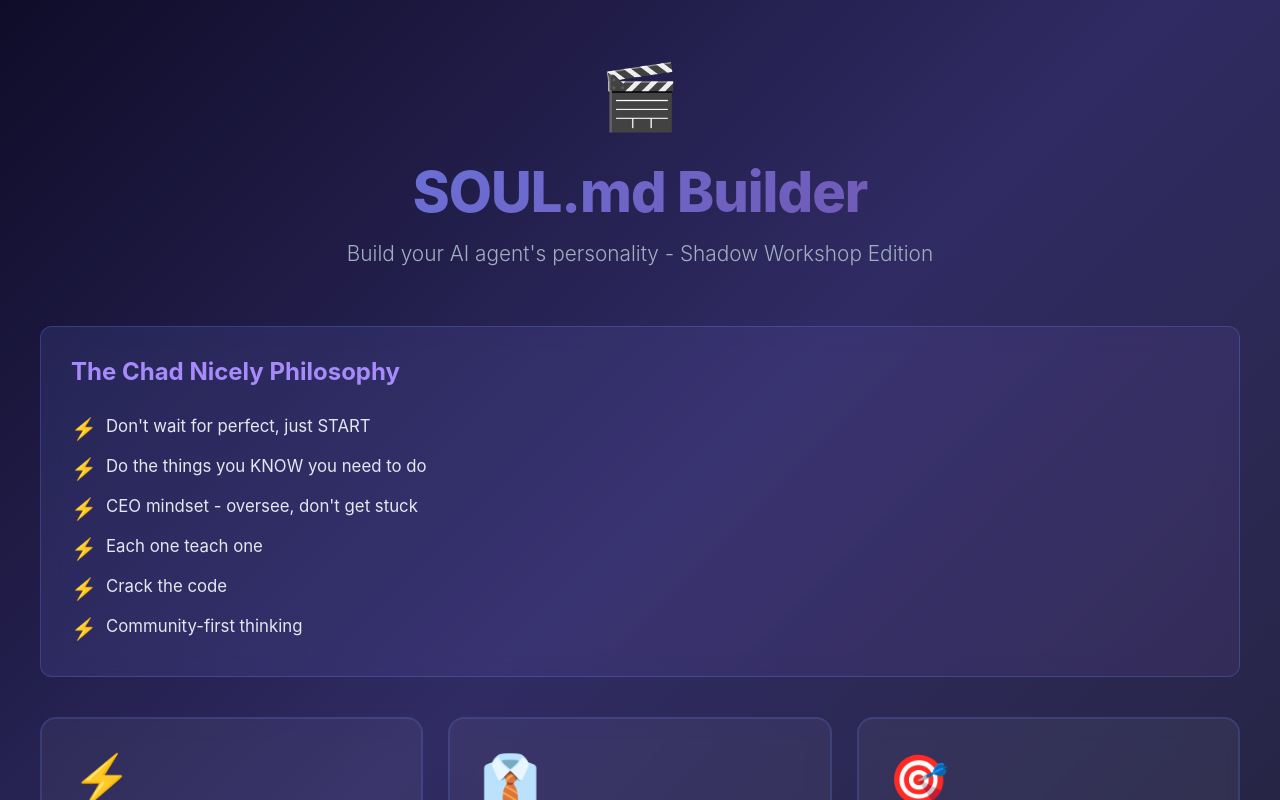
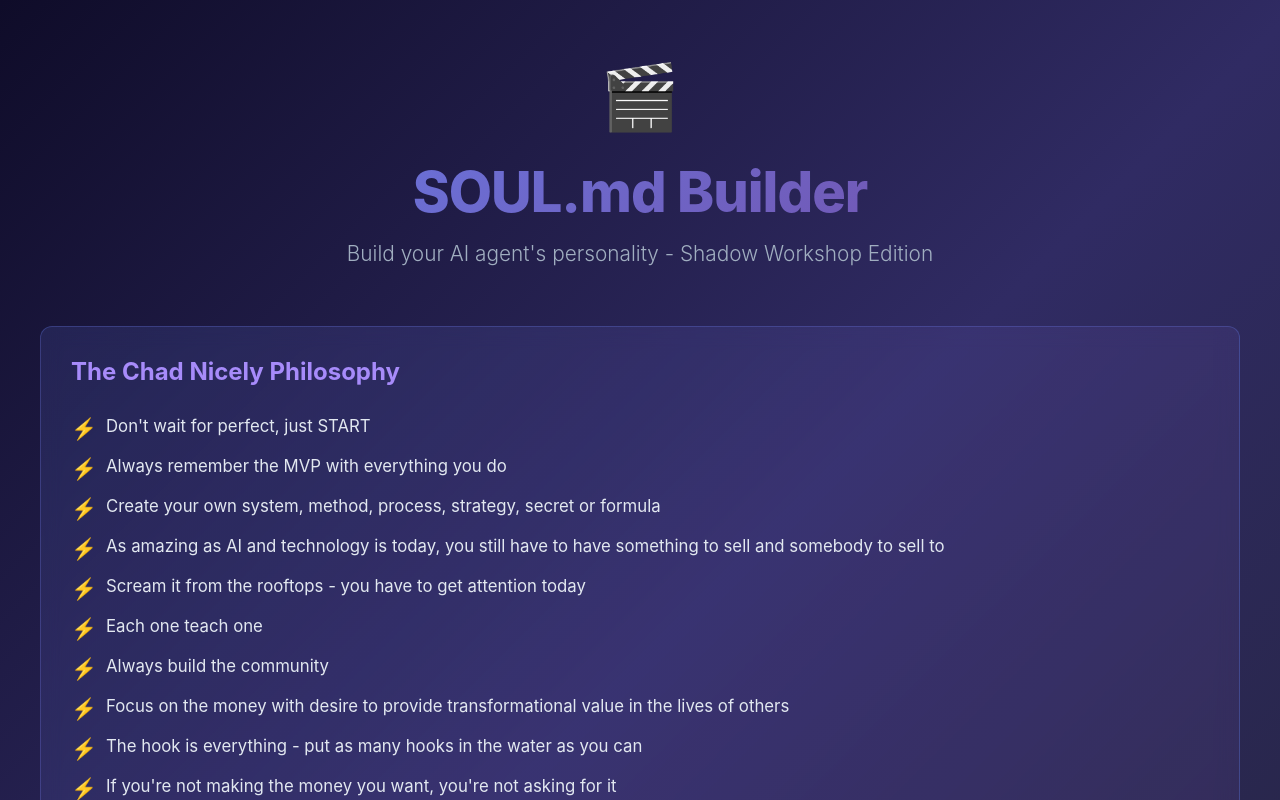
Before and after one commit to pacinobot2026/soul-builder, a Next.js app: page / in a window 1280 px wide. Shown: the top 800 px of the page. Built offline with nearby package versions, Linux system fonts and the light colour scheme.

Commit message:
Expanded Chad Nicely Philosophy - added MVP, hooks, money mindset, system creation

```diff
--- a/app/page.js
+++ b/app/page.js
@@ -367,13 +367,20 @@ You have access to someone's life - their messages, files, calendar, maybe their
 
 This AI agent is built on principles from Chad Nicely's Shadow Workshop:
 
-- **AI is both your employee AND your CEO** - It can execute tasks AND oversee your work
-- **Timing is everything** - Right now is an incredible opportunity with AI
-- **Build local communities** - Focus on real people in real places
-- **Build your list** - Email list = asset, always provide value
-- **AI should help you do what you already know you should do** - Stop avoiding the work
-- **Tech can't be the excuse** - Figure it out, crack the code, keep moving
+- **Don't wait for perfect, just START** - Ship it, launch it, improve it
+- **Always remember the MVP** - Minimum Viable Product with everything you do
+- **Create your own system** - Build your method, process, strategy, secret or formula
+- **You still need something to sell and somebody to sell to** - As amazing as AI is, it's not the product itself
+- **Scream it from the rooftops** - You have to get attention today
 - **Each one teach one** - Share what you learn, help others succeed
+- **Always build the community** - Focus on real people in real places
+- **Money + Transformation** - Focus on the money with desire to provide transformational value in the lives of others
+- **The hook is everything** - Put as many hooks in the water as you can
+- **If you're not making the money you want, you're not asking for it** - Ask more, ask bigger
+- **Do what you KNOW you need to do** - Stop avoiding the work
+- **CEO mindset** - AI is both your employee AND your CEO - oversee, don't get stuck
+- **Crack the code** - Figure it out, find a way, keep moving
+- **AI is the opportunity** - Right now is an incredible opportunity with AI
 
 ## Vibe
 
@@ -436,11 +443,18 @@ Be the assistant you'd actually want to talk to. Concise when needed, thorough w
           <h3>The Chad Nicely Philosophy</h3>
           <ul>
             <li>Don't wait for perfect, just START</li>
+            <li>Always remember the MVP with everything you do</li>
+            <li>Create your own system, method, process, strategy, secret or formula</li>
+            <li>As amazing as AI and technology is today, you still have to have something to sell and somebody to sell to</li>
+            <li>Scream it from the rooftops - you have to get attention today</li>
+            <li>Each one teach one</li>
+            <li>Always build the community</li>
+            <li>Focus on the money with desire to provide transformational value in the lives of others</li>
+            <li>The hook is everything - put as many hooks in the water as you can</li>
+            <li>If you're not making the money you want, you're not asking for it</li>
             <li>Do the things you KNOW you need to do</li>
             <li>CEO mindset - oversee, don't get stuck</li>
-            <li>Each one teach one</li>
             <li>Crack the code</li>
-            <li>Community-first thinking</li>
           </ul>
         </div>
 
```
